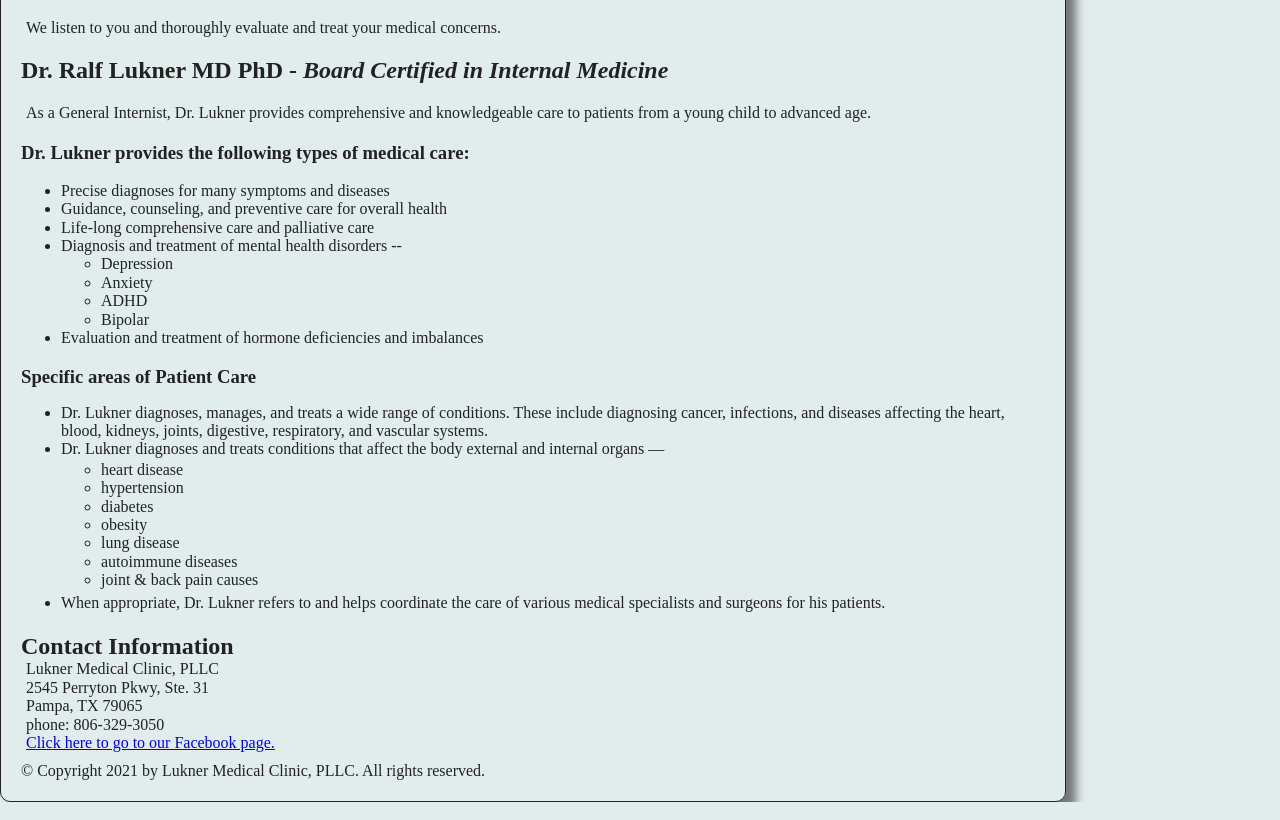
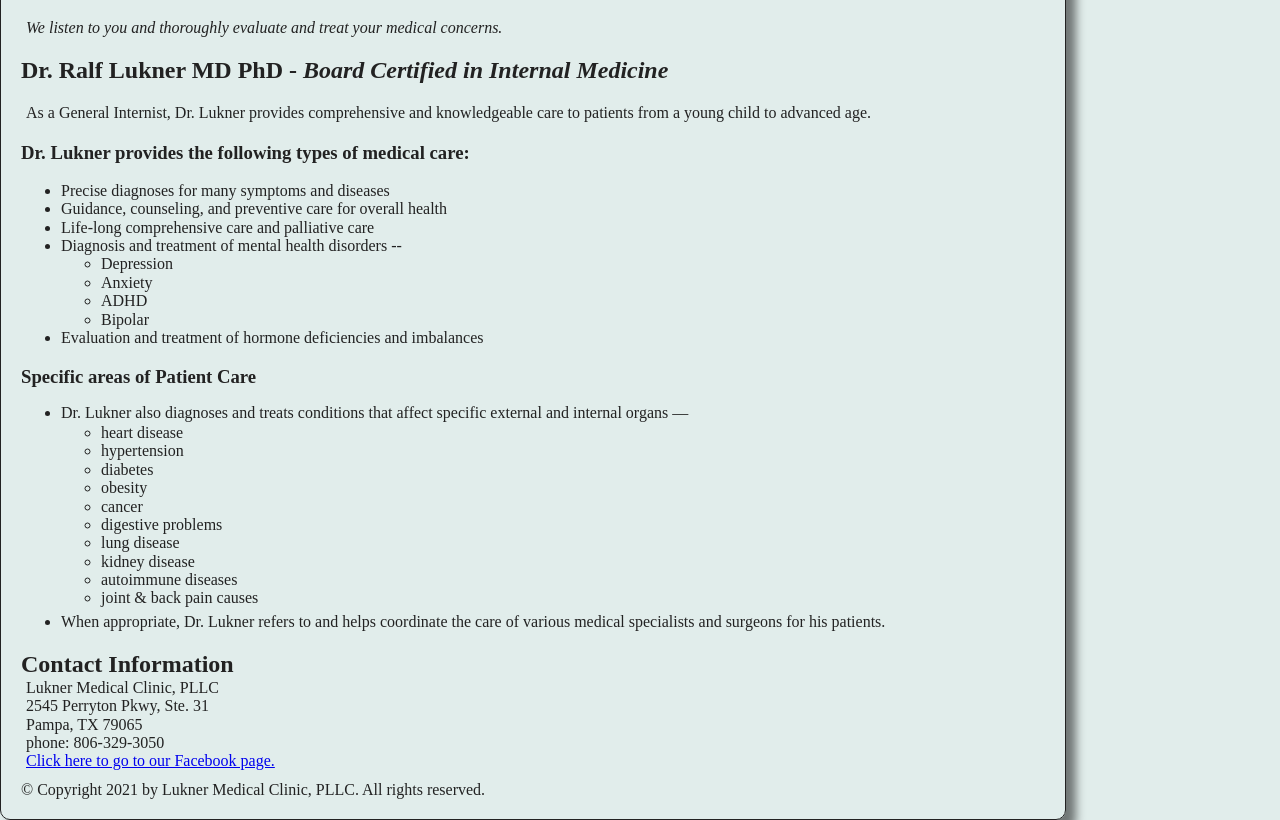
Before and after one commit to ralflukner/scrimba-front-end, a website built with Parcel: page index.html in a window 1280 px wide. Shown: the part 107-927 px from the top of the page. Built offline with nearby package versions, Linux system fonts and the light colour scheme.

Commit message:
Update index.html
- added emphasis to tagline.
- rewrote draft text to improve clarity.

```diff
--- a/index.html
+++ b/index.html
@@ -49,7 +49,7 @@
   <div class="container">
     <h1 class="main-text">Lukner Medical Clinic, PLLC</h1>
     <p>
-      We listen to you and thoroughly evaluate and treat your medical concerns.
+      <em>We listen to you and thoroughly evaluate and treat your medical concerns.</em>
     </p>
     <a href="#" class="btn"></a>
   </div>
@@ -60,9 +60,10 @@
     <div class="container">
       <article>
         <div>
-          <h2>Dr. Ralf Lukner MD PhD - <em>Board Certified in Internal Medicine</em></h2>
+          <h2 class="section-title">Dr. Ralf Lukner MD PhD - <em>Board Certified in Internal Medicine</em></h2>
           <p>As a General Internist, Dr. Lukner provides comprehensive and knowledgeable care to patients from a young
             child to advanced age.</p>
+          <div class="two-cols">
             <h3>Dr. Lukner provides the following types of medical care:</h3>
             <ul>
               <li>Precise diagnoses for many symptoms and diseases</li>
@@ -80,18 +81,16 @@
             </ul>
             <h3 style="margin-bottom: 5px;">Specific areas of Patient Care</h3>
             <ul style="margin-bottom: 20px;">
-            <li style="margin-top: 0;">Dr. Lukner diagnoses, manages, and treats a wide range of conditions. These
-              include diagnosing cancer,
-              infections, and diseases affecting the heart, blood, kidneys, joints, digestive, respiratory, and
-              vascular systems.
-            </li>
-            <li>Dr. Lukner diagnoses and treats conditions that affect the body external and internal organs —
+              <li>Dr. Lukner also diagnoses and treats conditions that affect specific external and internal organs —
                 <ul style="margin-top: 2px; margin-bottom: 5px;">
                   <li>heart disease</li>
                   <li>hypertension</li>
                   <li>diabetes</li>
                   <li>obesity</li>
+                  <li>cancer</li>
+                  <li>digestive problems</li>
                   <li>lung disease</li>
+                  <li>kidney disease</li>
                   <li>autoimmune diseases</li>
                   <li>joint & back pain causes</li>
                 </ul>
@@ -101,6 +100,7 @@
                 specialists and surgeons for his patients.
               </li>
             </ul>
+          </div>
         </div>
       </article>
     </div>
```
Lines whose indentation alone changed are shown as unchanged.
